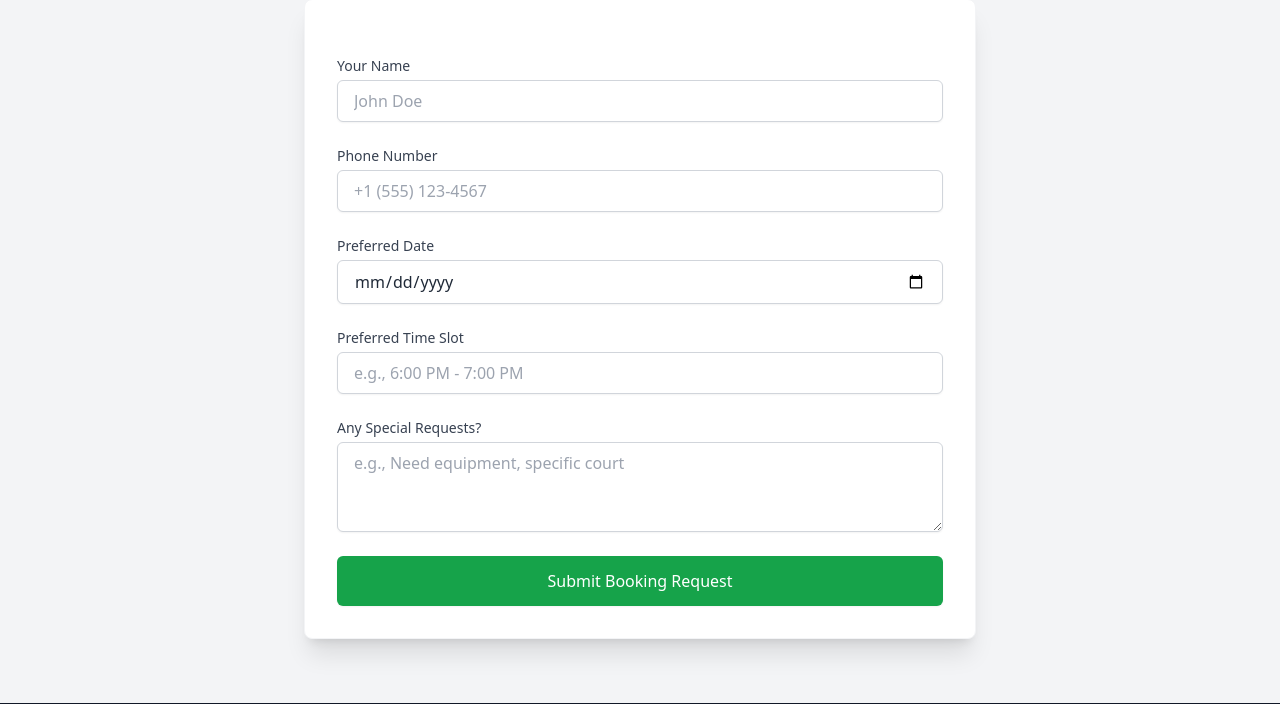
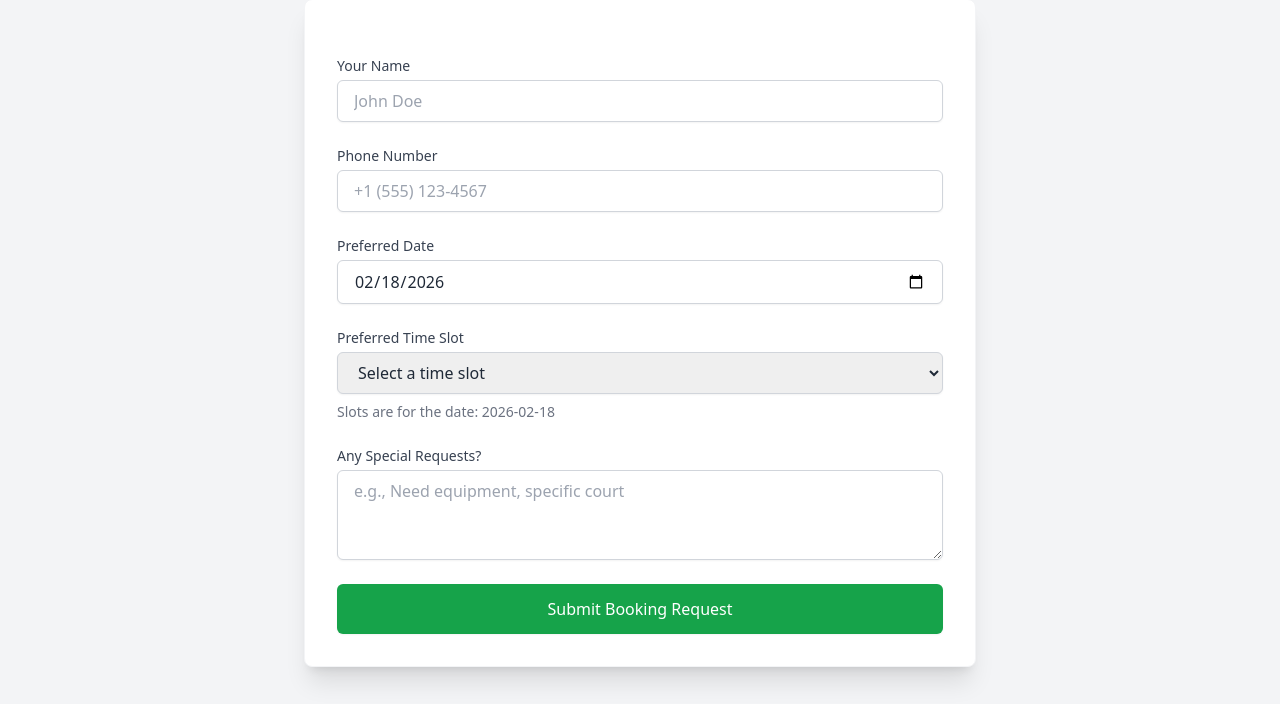
Before and after one commit to dhakalsameer/FUTURE_FS_03, a Django app: page /pricing/ in a window 1280 px wide. Shown: the part 877-1581 px from the top of the page. Run offline with Django 5.2, Linux system fonts and the light colour scheme; data that the repository does not hold is empty; some libraries are stand-ins or nearby versions.

Commit message:
feat: Implement booking availability and display available slots

```diff
--- a/futsal/templates/futsal/pricing.html
+++ b/futsal/templates/futsal/pricing.html
@@ -78,13 +78,26 @@
       </div>
       <div>
         <label for="date" class="block text-sm font-medium text-gray-700 dark:text-gray-300">Preferred Date</label>
-        <input type="date" name="date" id="date" required
+        <input type="date" name="date" id="date" required value="{{ selected_date }}"
+               onchange="this.form.action = '?date=' + this.value; this.form.method = 'get'; this.form.submit();"
                class="mt-1 block w-full px-4 py-2 border border-gray-300 rounded-md shadow-sm focus:ring-green-500 focus:border-green-500 focus:ring-offset-2 focus:ring-offset-white dark:focus:ring-offset-gray-800 dark:bg-gray-700 dark:border-gray-600 dark:text-gray-200">
       </div>
       <div>
         <label for="time_slot" class="block text-sm font-medium text-gray-700 dark:text-gray-300">Preferred Time Slot</label>
-        <input type="text" name="time_slot" id="time_slot" placeholder="e.g., 6:00 PM - 7:00 PM" required
-               class="mt-1 block w-full px-4 py-2 border border-gray-300 rounded-md shadow-sm focus:ring-green-500 focus:border-green-500 focus:ring-offset-2 focus:ring-offset-white dark:focus:ring-offset-gray-800 dark:bg-gray-700 dark:border-gray-600 dark:text-gray-200">
+        <select name="time_slot" id="time_slot" required
+                class="mt-1 block w-full px-4 py-2 border border-gray-300 rounded-md shadow-sm focus:ring-green-500 focus:border-green-500 focus:ring-offset-2 focus:ring-offset-white dark:focus:ring-offset-gray-800 dark:bg-gray-700 dark:border-gray-600 dark:text-gray-200">
+            <option value="" disabled selected>Select a time slot</option>
+            {% for slot in all_possible_time_slots %}
+                {% if slot in available_slots %}
+                    <option value="{{ slot }}">{{ slot }} (Available)</option>
+                {% else %}
+                    <option value="{{ slot }}" disabled class="bg-gray-200 dark:bg-gray-600 text-gray-500">
+                        {{ slot }} (Booked)
+                    </option>
+                {% endif %}
+            {% endfor %}
+        </select>
+        <p class="mt-2 text-sm text-gray-500 dark:text-gray-400">Slots are for the date: {{ selected_date }}</p>
       </div>
       <div>
         <label for="notes" class="block text-sm font-medium text-gray-700 dark:text-gray-300">Any Special Requests?</label>
--- a/futsal/views.py
+++ b/futsal/views.py
@@ -7,12 +7,12 @@ from .models import (
     GalleryImage
 )
 from django.contrib import messages
+import datetime
 
 # 1️⃣ HOME PAGE
 def home(request):
     futsal = FutsalInfo.objects.first()
     facilities = Facility.objects.all()
-    print("Facilities queryset:", facilities)
     gallery = GalleryImage.objects.all()
 
     context = {
@@ -27,17 +27,79 @@ def home(request):
 def pricing_booking(request):
     futsal = FutsalInfo.objects.first()
 
+    # Define all possible time slots (e.g., hourly from 9 AM to 10 PM)
+    all_possible_time_slots = [
+        "09:00 AM - 10:00 AM", "10:00 AM - 11:00 AM", "11:00 AM - 12:00 PM",
+        "12:00 PM - 01:00 PM", "01:00 PM - 02:00 PM", "02:00 PM - 03:00 PM",
+        "03:00 PM - 04:00 PM", "04:00 PM - 05:00 PM", "05:00 PM - 06:00 PM",
+        "06:00 PM - 07:00 PM", "07:00 PM - 08:00 PM", "08:00 PM - 09:00 PM",
+        "09:00 PM - 10:00 PM",
+    ]
+
+    selected_date_str = request.GET.get('date', datetime.date.today().isoformat())
+    try:
+        selected_date = datetime.date.fromisoformat(selected_date_str)
+    except ValueError:
+        selected_date = datetime.date.today()
+        selected_date_str = selected_date.isoformat()
+
+    booked_slots_on_selected_date = Booking.objects.filter(date=selected_date).values_list('time_slot', flat=True)
+    available_slots = [slot for slot in all_possible_time_slots if slot not in booked_slots_on_selected_date]
+
     if request.method == 'POST':
+        name = request.POST.get('name')
+        phone = request.POST.get('phone')
+        date_str = request.POST.get('date')
+        time_slot = request.POST.get('time_slot')
+
+        try:
+            booking_date = datetime.date.fromisoformat(date_str)
+        except ValueError:
+            messages.error(request, 'Invalid date format.')
+            return redirect('pricing')
+
+        # Check if the requested slot is actually in the available slots
+        if time_slot not in all_possible_time_slots:
+            messages.error(request, 'Invalid time slot selected.')
+            return redirect('pricing')
+
+        # Check for existing booking
+        if Booking.objects.filter(date=booking_date, time_slot=time_slot).exists():
+            messages.error(request, f'The slot {time_slot} on {booking_date} is already booked!')
+            return redirect('pricing')
+
+        # Check if the requested slot is in the past
+        # Note: This comparison for time is simplistic as time_slot is a string.
+        # A more robust solution would involve proper time parsing.
+        now = datetime.datetime.now()
+        current_time_str = now.strftime("%I:%M %p") # Use %I for 12-hour clock for comparison
+        requested_start_time_str = time_slot.split(' - ')[0]
+
+        # Convert both to datetime objects for accurate comparison if needed
+        # For now, simplistic string comparison for start times for date == today
+        if booking_date < datetime.date.today() or \
+           (booking_date == datetime.date.today() and
+            datetime.datetime.strptime(requested_start_time_str, "%I:%M %p").time() < now.time()):
+            messages.error(request, 'Cannot book a slot in the past.')
+            return redirect('pricing')
+
+
         Booking.objects.create(
-            name=request.POST.get('name'),
-            phone=request.POST.get('phone'),
-            date=request.POST.get('date'),
-            time_slot=request.POST.get('time_slot'),
+            name=name,
+            phone=phone,
+            date=booking_date,
+            time_slot=time_slot,
         )
-        messages.success(request, 'Booking request submitted successfully!')
+        messages.success(request, f'Booking request for {time_slot} on {booking_date} submitted successfully!')
         return redirect('pricing')
 
-    return render(request, 'futsal/pricing.html', {'futsal': futsal})
+    context = {
+        'futsal': futsal,
+        'all_possible_time_slots': all_possible_time_slots,
+        'available_slots': available_slots,
+        'selected_date': selected_date_str, # Pass back for frontend display
+    }
+    return render(request, 'futsal/pricing.html', context)
 
 
 
```
